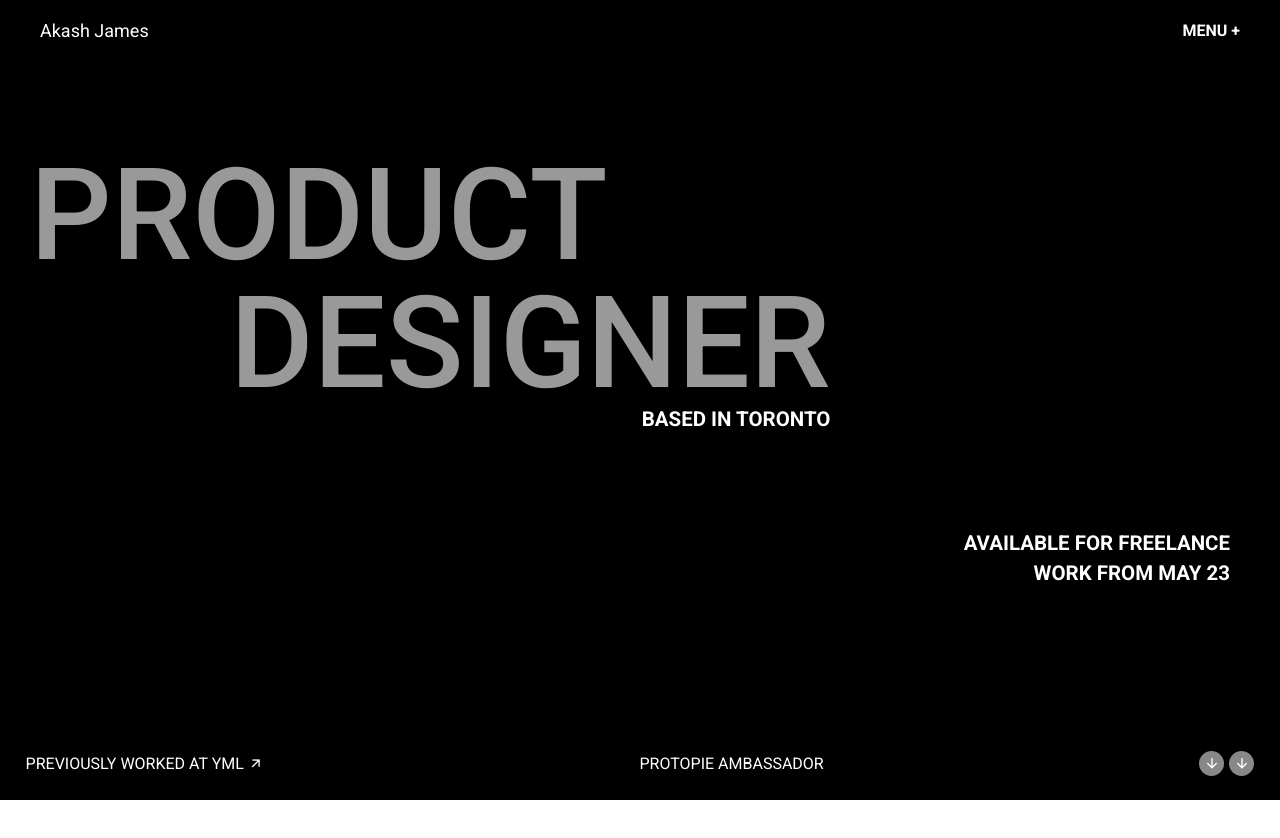
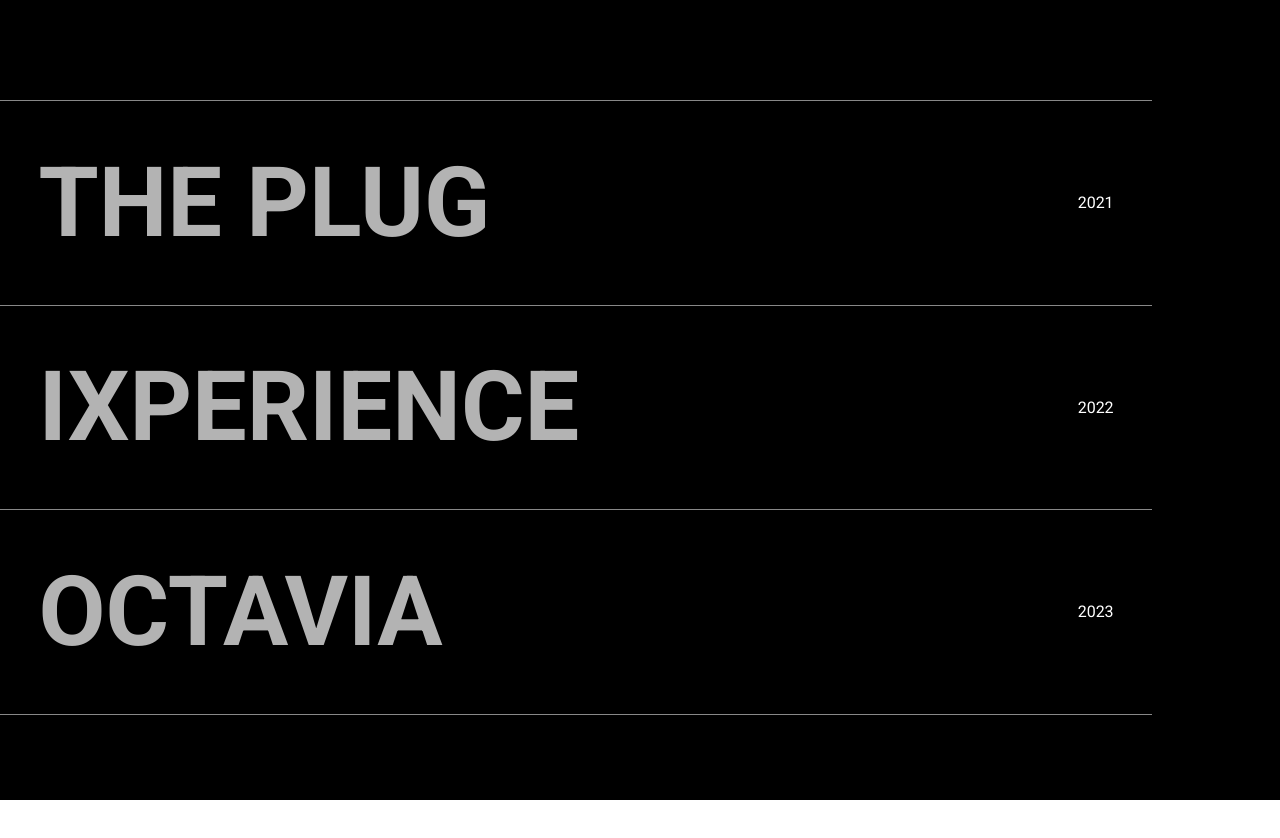
Before and after one commit to jamesAkash/awaards-product-webapp, a plain HTML site: page index.html in a window 1280 px wide. Shown: the top 838 px of the page. After the commit the page ends 800 px from the top, so only its background shows below. Drawn offline with nearby package versions, Linux system fonts and the light colour scheme.

Commit message:
expreience part added

```diff
--- a/index.html
+++ b/index.html
@@ -13,7 +13,7 @@
   </head>
   <body>
     <div id="main">
-      <div id="hero">
+      <!-- <div id="hero">
         <div id="nav">
           <a href="#">Akash James</a>
           <h4>MENU +</h4>
@@ -42,8 +42,26 @@
             </div>
           </div>
         </div>
+      </div> -->
+      <div id="second">
+        <div class="elem">
+          <img src="./images/tech1.jpg" alt="technology one" />
+          <h1>The Plug</h1>
+          <p>2021</p>
+        </div>
+        <div class="elem">
+          <img src="./images/tech2.jpg" alt="technology two" />
+          <h1>ixperience</h1>
+          <p>2022</p>
+        </div>
+
+        <div class="elem elemlast">
+          <img src="./images/tech3.jpg" alt="technology three" />
+
+          <h1>octavia</h1>
+          <p>2023</p>
+        </div>
       </div>
-      <div id="second"></div>
     </div>
   </body>
 </html>
--- a/module.second.css
+++ b/module.second.css
@@ -1,3 +1,37 @@
 #second {
-  height: 200vh;
+  color: var(--white);
+  padding-right: 10vw;
+  background-color: var(--black);
+  padding-top: 100px;
+  width: 100%;
+  height: 100vh;
 }
+
+.elem {
+  width: 100%;
+  padding: 3.5vw 3vw;
+  border-top: 0.1px solid #888;
+
+  display: flex;
+  justify-content: space-between;
+  align-items: center;
+
+  position: relative;
+}
+
+.elem h1 {
+  text-transform: uppercase;
+  font-size: 7.6vw;
+  opacity: 0.7;
+}
+
+.elemlast {
+  border-bottom: 0.1px solid #888;
+}
+
+.elem img {
+  position: absolute;
+  height: 140%;
+  z-index: 999;
+  display: none;
+}
```
Also changed, not shown: images/tech3.jpg (added), 2 other files.
